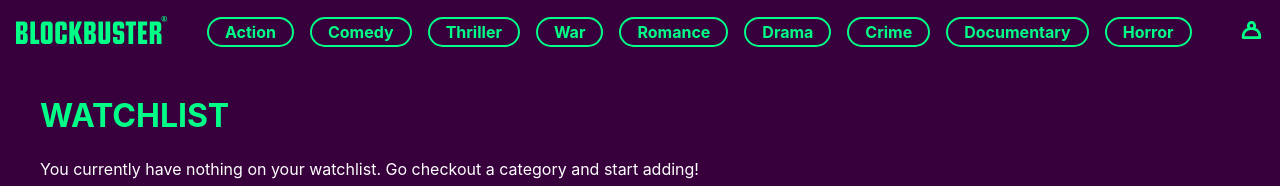
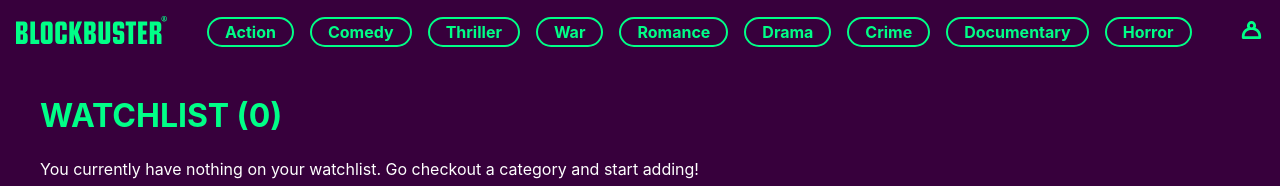
Before and after one commit to Lynghede/blockbuster, a Next.js app: page /profile in a window 1280 px wide. Shown: the top 186 px of the page. Built offline with nearby package versions, Linux system fonts and the light colour scheme.

Commit message:
style things

```diff
--- a/components/GenreInfo.tsx
+++ b/components/GenreInfo.tsx
@@ -64,7 +64,7 @@ const GenreInfo: React.FC<Props> = ({ genre, type, setType, children }) => {
               </div>
             </a>
           </Link>
-          <div>
+          <div style={{ marginBottom: "var(--s0)" }}>
             <Button
               active={isActive("movie")}
               value="movie"
--- a/components/profile/Watchlist.tsx
+++ b/components/profile/Watchlist.tsx
@@ -10,28 +10,28 @@ import Card from "../Card";
 const Watchlist: React.FC = () => {
   const watchlist = useWatchlist();
   const list = watchlist.watchlist || [];
-  console.log(list);
+  const count = list.length;
 
   return (
-    <NewBox>
+    <NoPaddingMobileNewBox>
       <Stack>
-        <h1>WATCHLIST</h1>
+        <h1>WATCHLIST ({count})</h1>
         {list.length === 0 ? (
           <p>
             You currently have nothing on your watchlist. Go checkout a category
             and start adding!
           </p>
         ) : (
-          <Grid minimum="25ch">
+          <Grid minimum="20ch" gap="var(--s3)">
             {list.map((entry: any) => (
-              <NoPaddingMobileNewBox key={entry.id}>
+              <div key={entry.id}>
                 <Card data={entry} />
-              </NoPaddingMobileNewBox>
+              </div>
             ))}
           </Grid>
         )}
       </Stack>
-    </NewBox>
+    </NoPaddingMobileNewBox>
   );
 };
 
```
Also changed, not shown: pages/genre/[id].tsx (+9 -9 lines).
